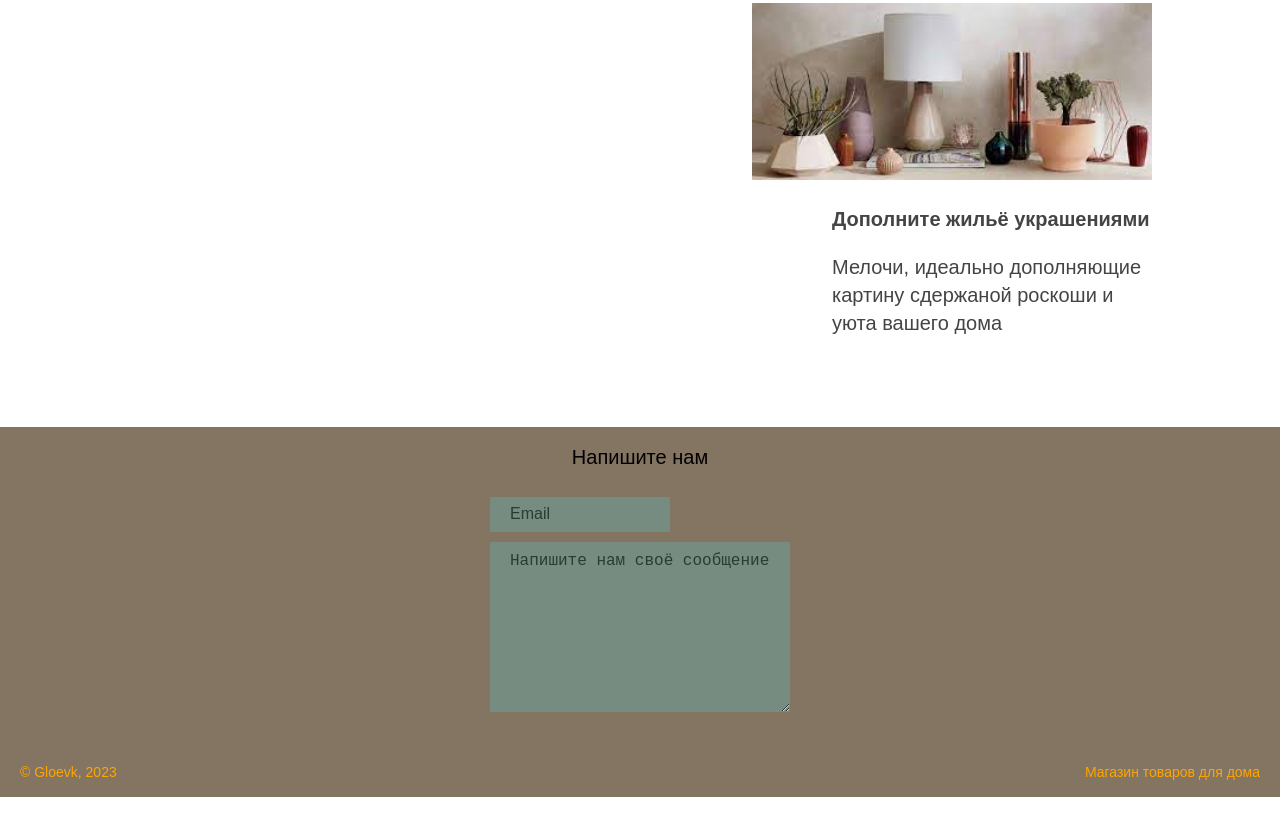
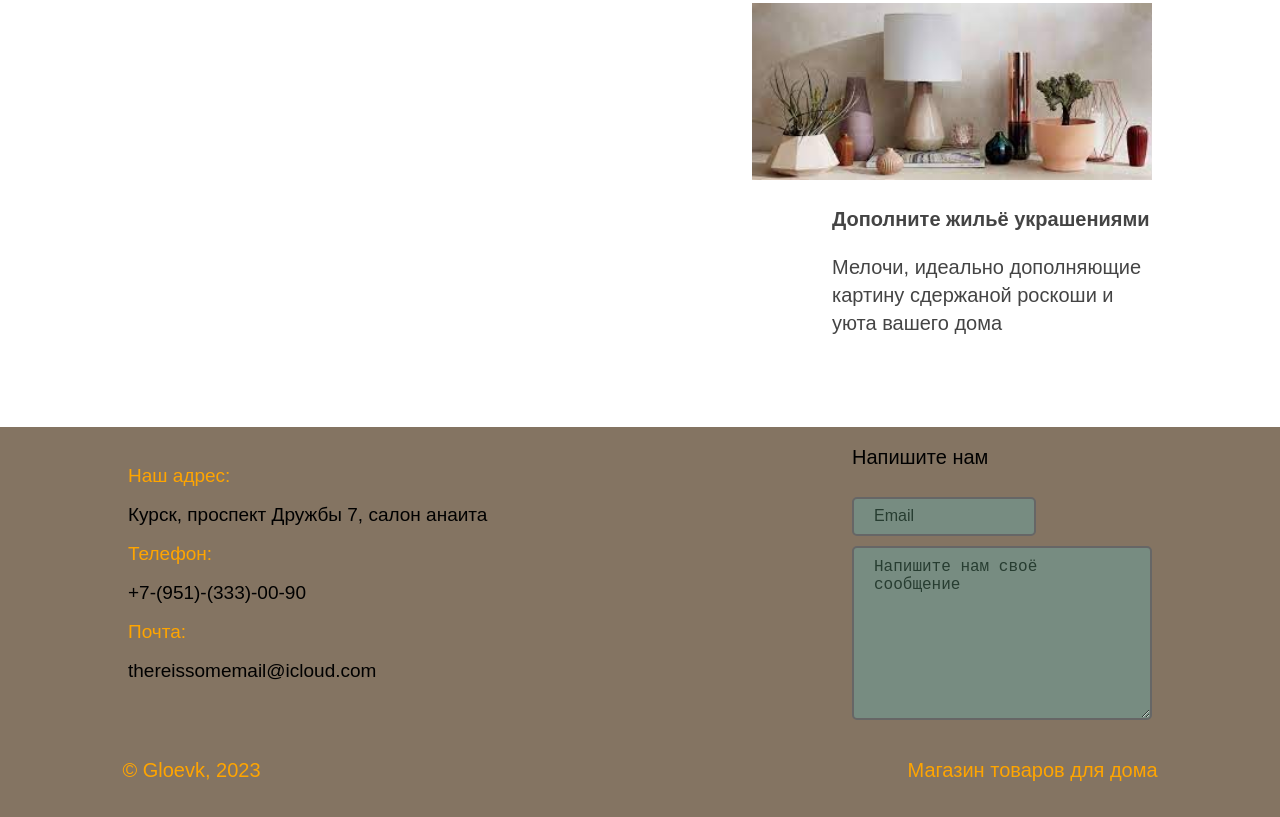
Before and after one commit to Kukoldini/Gloevik, a plain HTML site: page index.html in a window 1280 px wide. Shown: the part 2403-3220 px from the top of the page. Drawn offline with Linux system fonts and the light colour scheme.

Commit message:
Footer remaked

```diff
--- a/index.html
+++ b/index.html
@@ -74,12 +74,24 @@
       </section>
     </main>
     <footer>
-      <p style="color: black; font-size: 20px;">Напишите нам</p>
-      <form action="" class="msg_form">
-        <input type="text" placeholder="Email" id="mail" class="footer_input"></input>
-        <textarea class="footer_input" name="msg" id="msg" cols="30" rows="10" placeholder="Напишите нам своё сообщение"></textarea>
-      </form>
-      <div class="container footer_container">
+      <div class="footer-top">
+        <div class="our-addres">
+          <p class="heading">Наш адрес:</p>
+          <p class="our-addres-item">Курск, проспект Дружбы 7, салон анаита</p>
+          <p class="heading">Телефон:</p>
+          <p class="our-addres-item">+7-(951)-(333)-00-90</p>
+          <p class="heading">Почта:</p>
+          <p class="our-addres-item">thereissomemail@icloud.com</p>
+        </div>
+        <div class="form-block">
+          <p style="color: black; font-size: 20px;">Напишите нам</p>
+          <form action="" class="msg_form">
+            <input type="text" placeholder="Email" id="mail" class="footer_input"></input>
+            <textarea class="footer_input" name="msg" id="msg" cols="30" rows="10" placeholder="Напишите нам своё сообщение"></textarea>
+          </form>
+        </div>
+      </div>
+      <div class="footer-bottom">
         <p>© Gloevk, 2023</p>
         <p>Магазин товаров для дома</p>
       </div>
--- a/style.CSS
+++ b/style.CSS
@@ -153,12 +153,23 @@ h2 {
 /*Стилизация подвала*/
 footer {
   margin-top: 70px;
-  display: flex;
-  flex-direction: column;
-  align-items: center;
-  height: 370px;
+  height: 390px;
   background-color: #847462;
   color: #ffffff;
+}
+.footer-top {
+  margin: 0 auto;
+  width: 80%;
+  display: flex;
+  align-items: center;
+  justify-content: space-between;
+}
+.our-addres {
+  font-size: 19px;
+  color: #000;
+}
+.heading {
+  color: orange;
 }
 .msg_form {
   width: 300px;
@@ -170,7 +181,8 @@ footer {
   color: black;
   margin-top: 10px;
   background-color: #778c81;
-  border: none;
+  border: 2px solid #666;
+  border-radius: 5px;
   outline: none;
 }
 .footer_input::placeholder {
@@ -180,11 +192,13 @@ footer {
 #mail {
   width: 140px;
 }
-.footer_container {
-  bottom: 0;
+.footer-bottom {
+  margin: 40px 8%;
+  font-size: 20px;
   display: flex;
   justify-content: space-between;
 }
-.footer_container p {
+.footer-bottom p {
   margin: 0 20px;
+  color: orange;
 }
```
